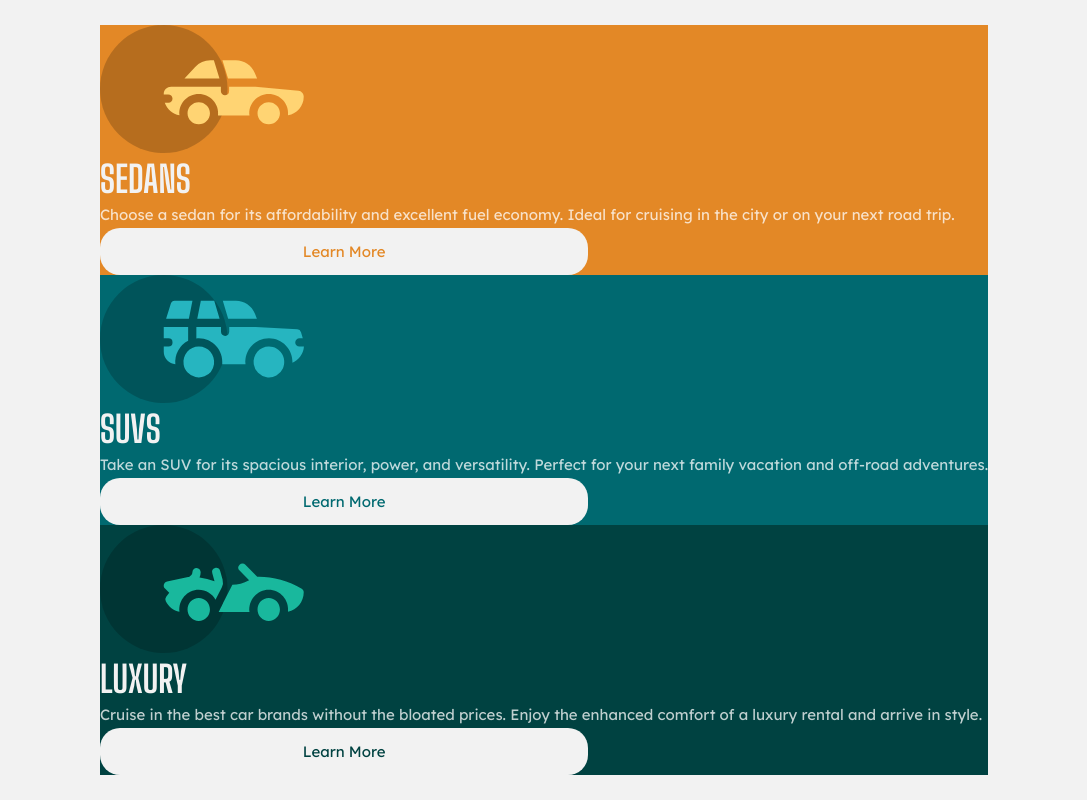
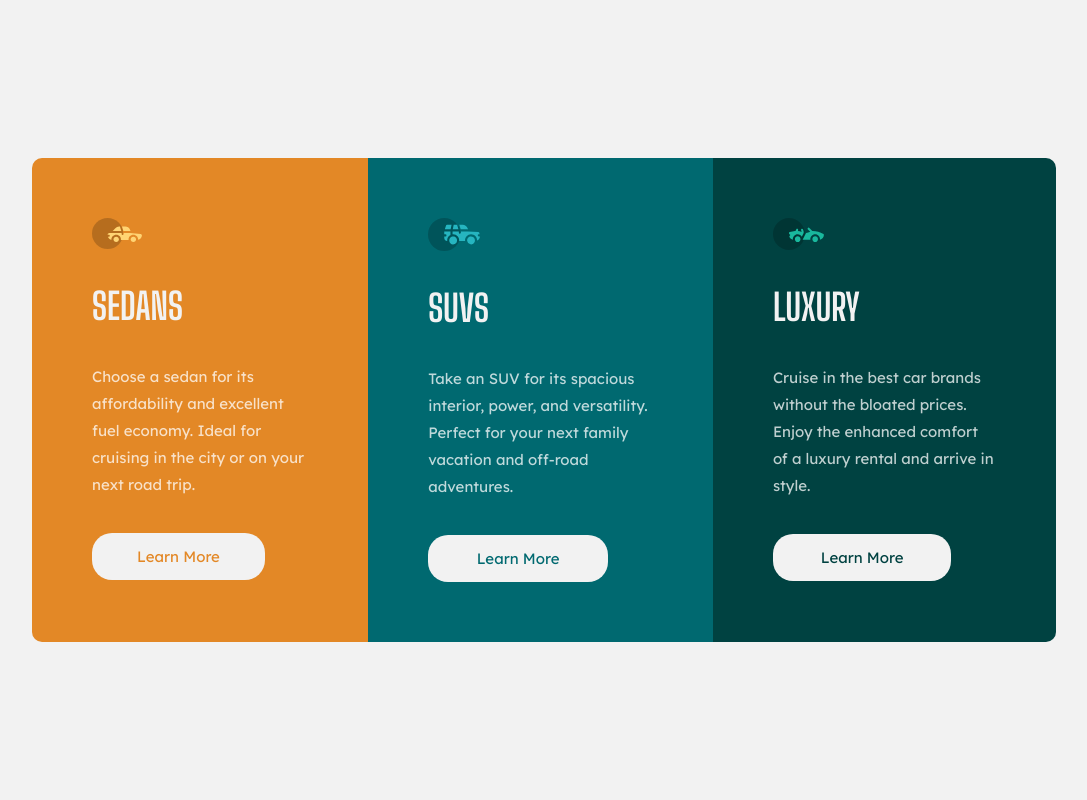
Before and after one commit to ChrisCablish/3-card-preview, a plain HTML site: page index.html in a window 1280 px wide. Shown: the whole page, without its empty margins (96-1183 px from the left). Drawn offline with Linux system fonts and the light colour scheme.

Commit message:
create desktop version

```diff
--- a/style.css
+++ b/style.css
@@ -39,6 +39,30 @@ body {
 .section.three {
     background-color: var(--Very_dark_cyan);
 }
+
+.section {
+    display: flex;
+    flex-direction: column;
+    gap: 35px;
+}
+
+/*MOBILE*/
+
+@media screen and (max-width: 500px) {
+    main {
+        width: 90%;
+        margin:40px 0px;
+        border-radius: 10px;
+        overflow: hidden;
+    }
+
+    .section {
+
+        padding: 50px;
+
+    }
+
+
 
     /*ICON*/
 
@@ -91,22 +115,77 @@ h2 {
         color: var(--Very_dark_cyan);
     }
 
-/*MOBILE*/
 
-@media screen and (max-width: 700px) {
+}
+
+/*DESKTOP*/
+
+@media screen and (min-width: 500px) {
     main {
-        width: 90%;
-        margin:40px 0px;
-
+        display: flex;
+        height: auto;
+        width: 80%;
         border-radius: 10px;
         overflow: hidden;
     }
 
     .section {
-        display: flex;
-        flex-direction: column;
-        padding: 50px;
-        gap: 35px;
+        padding: 60px;
     }
 
+
+
+    /*ICON*/
+
+    .section img {
+        width: 23%;
+        height: auto;
     }
+
+    /*HEADER*/
+
+    h2 {
+        font-family: 'Big Shoulders Display', cursive;
+        text-transform: uppercase;
+        font-size: 2.3em;
+        color: var(--Very_light_gray);
+    }
+
+    /*PARAGRAPH*/
+
+    .section p,
+    .section button {
+        font-family: 'Lexend Deca', sans-serif;
+        font-size: .9375em;
+        line-height: 1.8em;
+    }
+
+    .section p {
+        color: var(--Transparent_white_paragraphs);
+    }
+
+    /*BUTTON*/
+
+    .section button {
+        width: 80%;
+        background-color: var(--Very_light_gray);
+        padding: 10px 20px;
+        border-radius: 20px;
+        border: none;
+    }
+
+    .section.one button {
+        color: var(--Bright_orange);
+    }
+
+    .section.two button {
+        color: var(--Dark_cyan);
+    }
+
+    .section.three button {
+        color: var(--Very_dark_cyan);
+    }
+
+
+
+}
```
Lines whose indentation alone changed are shown as unchanged.
